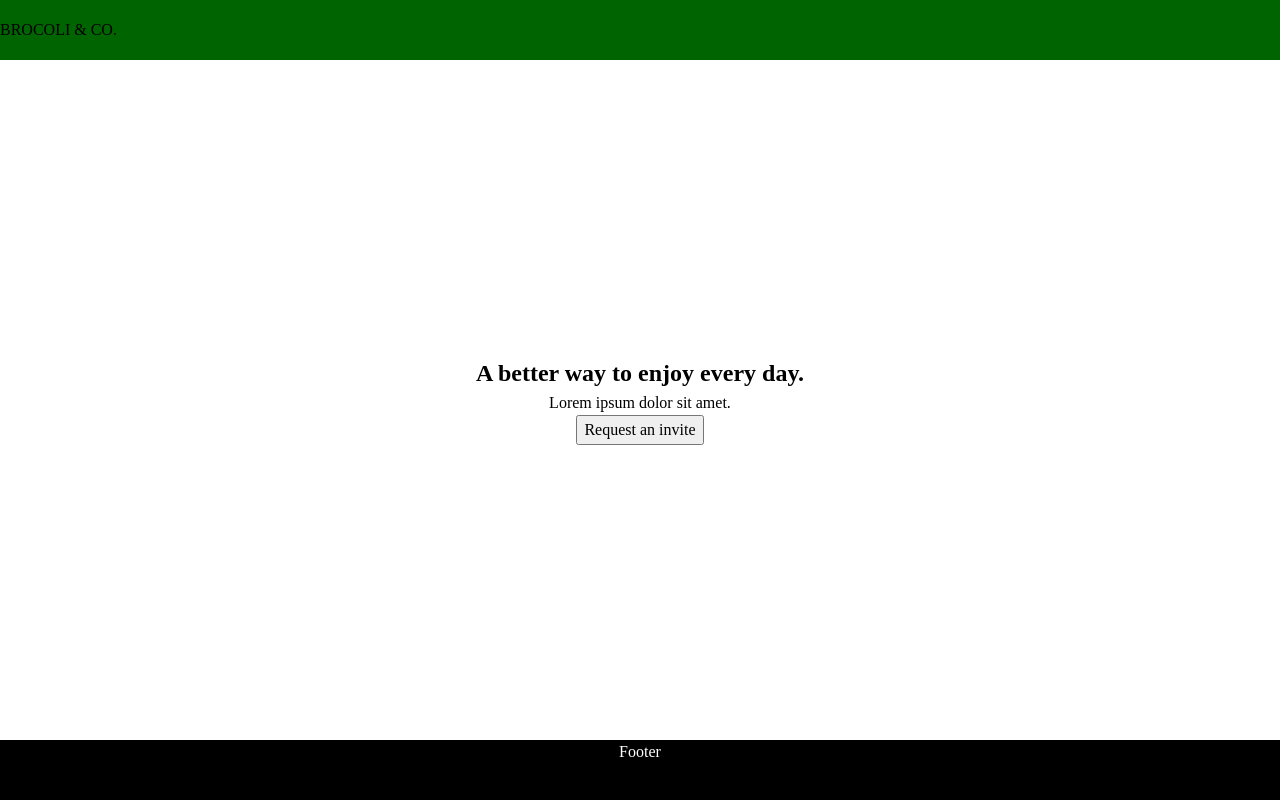
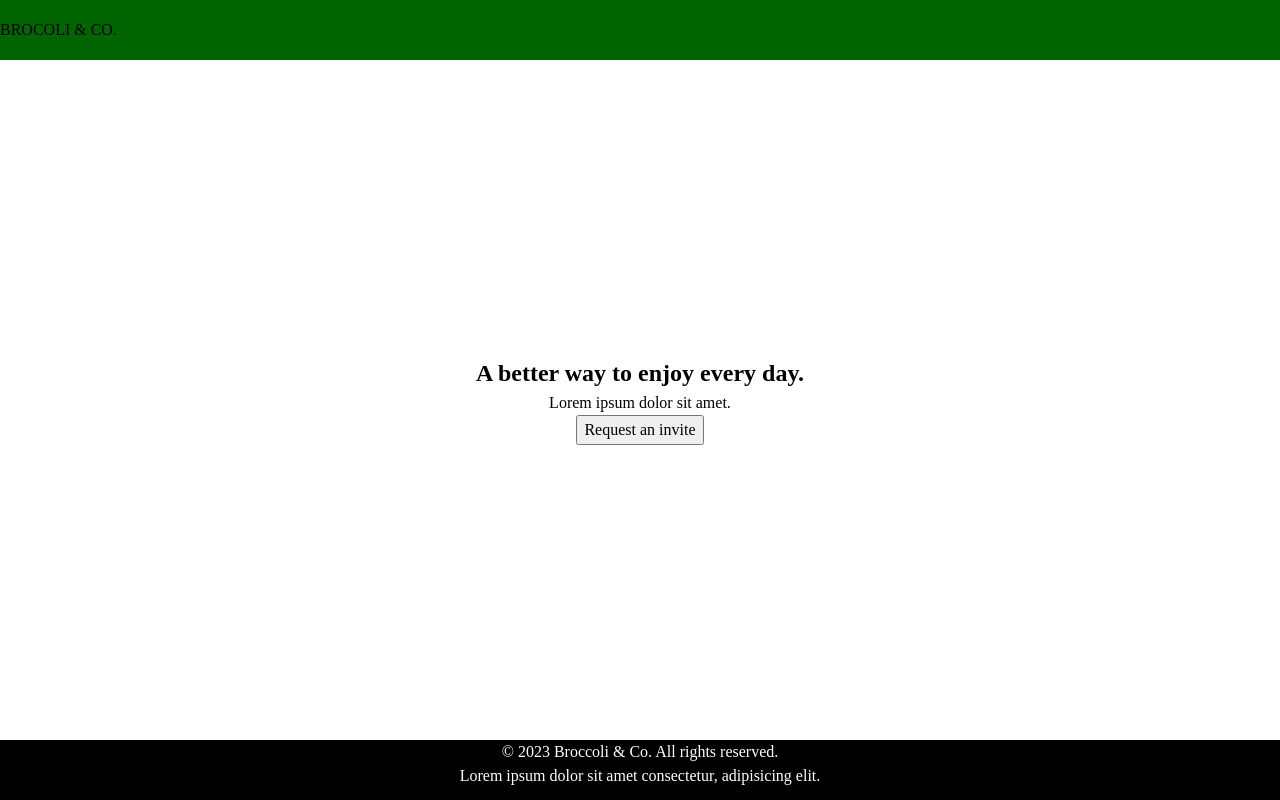
Before and after one commit to nicholascannon/broccoli-landing-page, a React (Vite) app in the folder client/: page / in a window 1280 px wide. Built offline with nearby package versions, Linux system fonts and the light colour scheme.

Commit message:
Update footer content

```diff
--- a/client/src/components/footer.tsx
+++ b/client/src/components/footer.tsx
@@ -1,5 +1,10 @@
 import styles from './footer.module.css';
 
 export const Footer = () => {
-    return <footer className={styles.footer}>Footer</footer>;
+    return (
+        <footer className={styles.footer}>
+            <p>&copy; 2023 Broccoli &amp; Co. All rights reserved.</p>
+            <p>Lorem ipsum dolor sit amet consectetur, adipisicing elit.</p>
+        </footer>
+    );
 };
```
